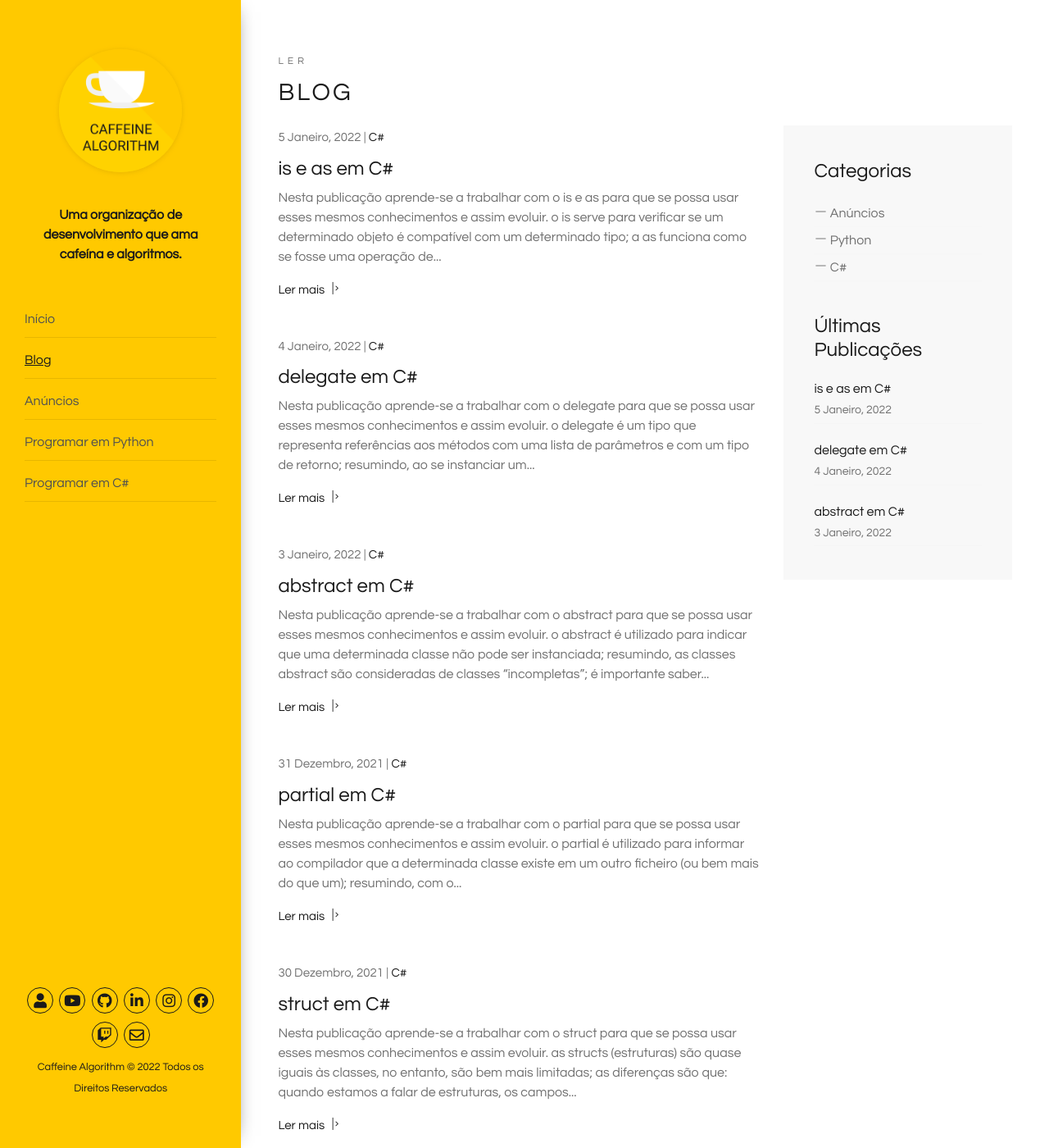
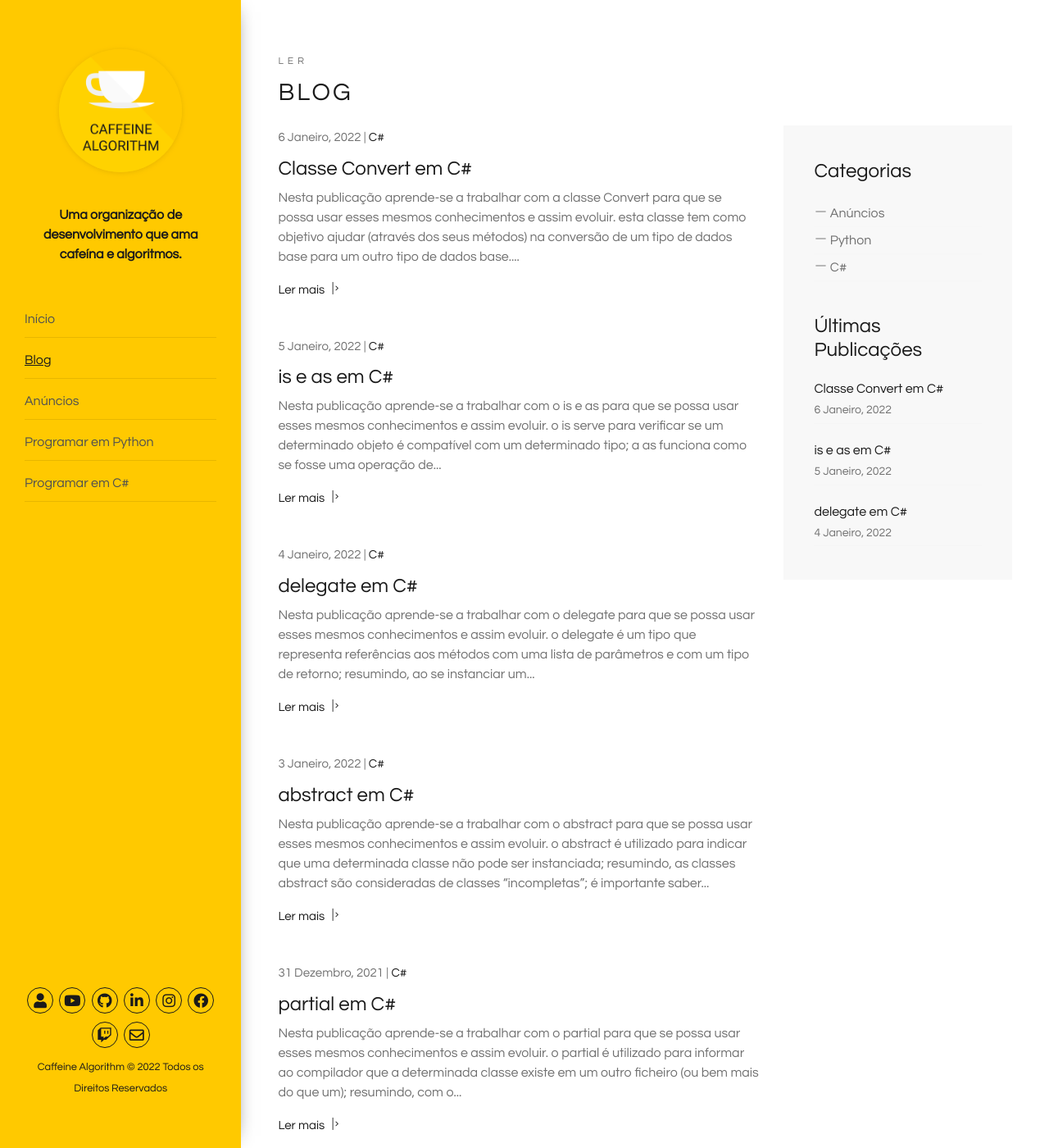
Before and after one commit to caffeinealgorithm/caffeinealgorithm.github.io, a Jekyll site: the page built from blog/index.html, in a window 1280 px wide and 1400 px high. Shown: the whole window at 82% size. Built offline with Jekyll 4.4.1, drawn with Linux system fonts in a browser that asks for light colours; the list of posts is cut into pages by our own code; some of the changed text lies outside the part shown.

Commit message:
Add 45º episode of the C# programming series

````diff
--- a/_includes/head.html
+++ b/_includes/head.html
@@ -14,10 +14,10 @@
     content="{% if page.description %}{{ page.description }}{% else %}{{ site.description }}{% endif %}"
   />
 
-  <meta
+  <!-- <meta
     name="keywords"
     content="{% if page.keywords %}{{ page.keywords }}, {{ site.keywords }}{% else %}{{ site.keywords }}{% endif %}"
-  />
+  /> -->
 
   <meta
     name="viewport"
--- /dev/null
+++ b/_posts/2022-01-06-classe-convert-em-csharp.md
@@ -0,0 +1,51 @@
+---
+layout: post
+excerpt: Blog
+title: 'Classe Convert em C#'
+description: 'Descobre como se trabalha com a classe Convert na linguagem de programação C#. Obtém respostas às tuas dúvidas com a teoria e os exemplos apresentados.'
+keywords: 'c#, csharp, classe convert, classe, convert, publicação'
+date: 2022-01-06
+categories: [C#]
+---
+
+Nesta publicação aprende-se a trabalhar com a classe Convert para que se possa usar esses mesmos conhecimentos e assim evoluir.
+
+- esta classe tem como objetivo ajudar (através dos seus métodos) na conversão de um tipo de dados base para um outro tipo de dados base.
+
+```csharp
+using System;
+
+namespace Base {
+  class ClasseConvert {
+    private string letra = "N", anoAtual = "2021";
+    private char _letra = ' ';
+    private int _anoAtual = 0;
+
+    public void Run() {
+      try {
+        _letra = Convert.ToChar(letra);
+        _anoAtual = Convert.ToInt32(anoAtual);
+      }
+      catch (Exception excecao) {
+        Console.WriteLine(excecao);
+      }
+      finally {
+        if (_letra != ' ')
+          Console.WriteLine($"Letra: {_letra}");
+
+        if (_anoAtual != 0)
+          Console.WriteLine($"Ano atual: {_anoAtual}");
+      }
+    }
+  }
+}
+
+/*
+  Letra: N
+  Ano atual: 2021
+*/
+```
+
+Não te esqueças de [assistir ao vídeo](https://youtu.be/7nJbm-CN2XY){:target="\_blank"} e podes sempre ler esta publicação [em inglês](https://nelsonsilvadev.com/blog/20220106/convert-class-in-csharp/){:target="\_blank"}.
+
+### _Happy coding!_
--- a/index.html
+++ b/index.html
@@ -73,7 +73,7 @@
       </div>
 
       <div class="row">
-        {% for video in site.csharp %} {% if video.id == "/csharp/44" %}
+        {% for video in site.csharp %} {% if video.id == "/csharp/45" %}
         <div
           class="col-xs-12 col-sm-3 col-sm-6 col-lg-6 col-xl-3 animate-box"
           data-animate-effect="fadeInLeft"
````
Also changed, not shown: _csharp/45.md (added, +5 -0 lines), assets/img/playlists/csharp/45.png (added).
